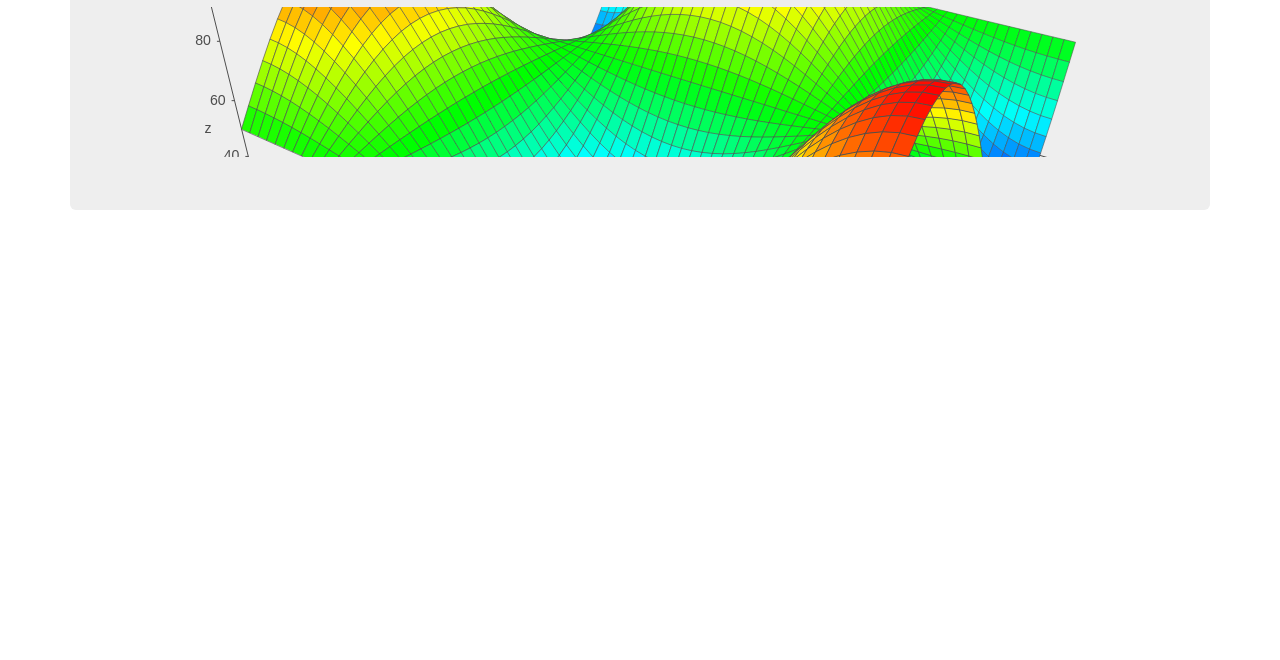
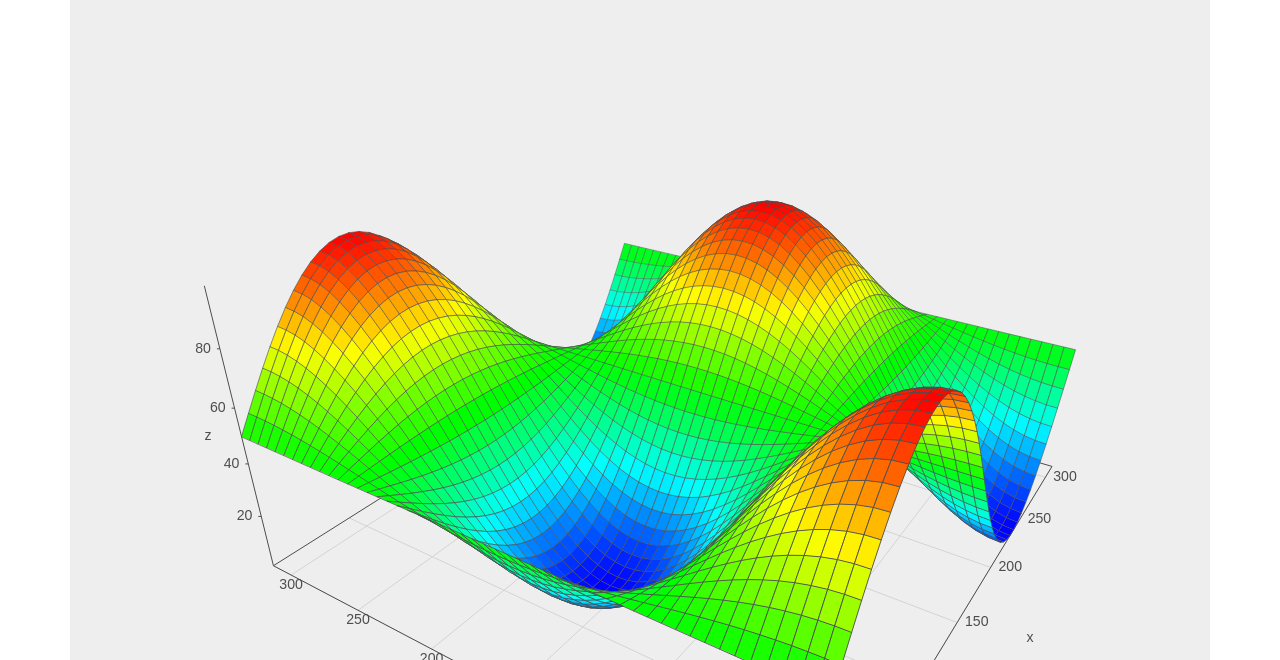
Before and after one commit to jaller94/algo-project, a plain HTML site: page index.html in a window 1280 px wide. Shown: the part 140-800 px from the top of the page. Drawn offline with Linux system fonts and the light colour scheme.

Commit message:
The diagram now maintains a aspect ratio of 4 by 3.

```diff
--- a/diagrams.js
+++ b/diagrams.js
@@ -15,7 +15,7 @@ for (var x = 0; x < axisMax; x+=axisStep) {
 // specify options
 var options = {
     width:  '100%',
-    height: 'auto',
+    height: '100%',
     style: 'surface',
     showPerspective: true,
     showGrid: true,
--- a/index.html
+++ b/index.html
@@ -21,13 +21,15 @@
 	<link rel="stylesheet" type="text/css" href="style.css">
 	<script src="scripts.js"></script>
 </head>
-<body lang="en" role="document" onresize="graph.redraw();" onload="drawVisualization()">
+<body lang="en" role="document" onresize="graph3d.redraw();">
 <div class="container theme-showcase" role="main">
 
 	<div class="jumbotron">
 		<h1>Algo Project</h1>
 		<div class=".col-md-6">
-			<div id="visualization"></div>
+		   <div class="embed-responsive embed-responsive-4by3">
+		      <div id="visualization" class="embed-responsive-item"></div>
+		   </div>
 		</div>
 		<div class=".col-md-6">
 		</div>
```
